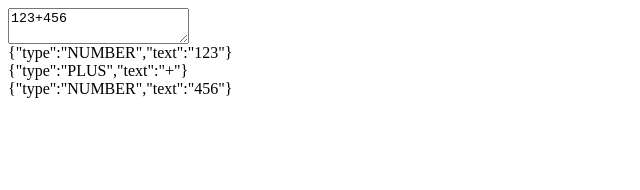
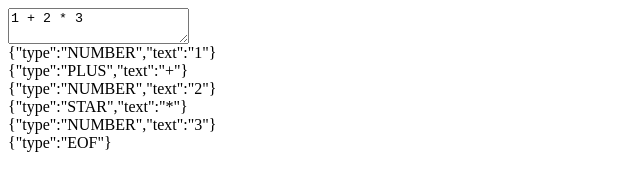
Before and after one commit to warmlyice/lang-tech, a plain HTML site: page index.html in a window 1280 px wide. Shown: the whole page, without its empty margins (0-640 px from the left). Drawn offline with Linux system fonts and the light colour scheme.

Commit message:
parser: prepare

```diff
--- a/index.html
+++ b/index.html
@@ -5,7 +5,7 @@
     <title></title>
   </head>
   <body>
-    <textarea id="code">123+456</textarea>
+    <textarea id="code">1 + 2 * 3</textarea>
     <div id="token"></div>
     <script src="./index.js" type="module"></script>
   </body>
--- a/index.js
+++ b/index.js
@@ -1,4 +1,5 @@
-import Lexer from './lex/Lexer.js'
+import Lexer from './js/lex/Lexer.js'
+import Parser from './js/parser/Parser.js'
 
 let el = document.querySelector('#code')
 let tokenEl = document.querySelector('#token')
@@ -10,6 +11,10 @@ function token () {
   let code = el.value
   let lexer = new Lexer(code)
   let tokens = lexer.getTokens()
+  console.table(tokens)
+  let parser = new Parser(tokens)
+  let ast = parser.getAST()
+  console.log(ast)
 
   tokenEl.innerHTML = tokens.map(item => JSON.stringify(item)).join('<br/>')
 }
--- a/lex/Lexer.js
+++ b/js/lex/Lexer.js
@@ -1,4 +1,5 @@
 import isDigital from './isDigital.js'
+import isWhitespace from './isWhitespace.js'
 import Token from './Token.js'
 import TokenType from './TokenType.js'
 
@@ -17,17 +18,31 @@ export default class Lexer {
     return this.tokens
   }
   generateTokens () {
+    this.skipWhitespace()
     let t = this.nextToken()
     while (t.type !== TokenType.EOF) {
       this.tokens.push(t)
+      this.skipWhitespace()
       t = this.nextToken()
+    }
+    this.tokens.push(t)
+  }
+  skipWhitespace () {
+    while (isWhitespace(this.ch)) {
+      this.start = this.start + 1
+      this.current = this.current + 1
+      this.ch = this.sourceText[this.current]
     }
   }
   nextToken () {
     let t
     switch (this.ch) {
-      case TokenType.EOF:
+      case undefined:
         t = new Token(TokenType.EOF)
+        break
+      case '*':
+        // TODO *=
+        t = new Token(TokenType.STAR, '*')
         break
       case '+':
         t = new Token(TokenType.PLUS, '+')
@@ -54,7 +69,7 @@ export default class Lexer {
   consume () {
     this.current = this.current + 1
     if (this.current > this.sourceText.length - 1) {
-      this.ch = TokenType.EOF
+      this.ch = undefined
       return this.ch
     }
     this.ch = this.sourceText[this.current]
--- a/lex/TokenType.js
+++ b/js/lex/TokenType.js
@@ -1,5 +1,6 @@
 const TokenType = {
   EOF:       'EOF',
+  STAR:      'STAR',
   PLUS:      'PLUS',
   NUMBER:    'NUMBER',
 }
--- a/lex/isDigital.js
+++ b/js/lex/isDigital.js
@@ -1,3 +1,3 @@
 export default function isDigital (ch) {
-  return ch >=0 && ch <= 9
+  return /[0-9]/.test(ch)
 }
--- /dev/null
+++ b/js/lex/isWhitespace.js
@@ -0,0 +1,3 @@
+export default function isWhitespace (ch) {
+  return ch === ' ' || ch === '\t'
+}
--- /dev/null
+++ b/js/parser/Parser.js
@@ -0,0 +1,13 @@
+class Parser {
+  constructor (tokens) {
+    this.tokens = tokens
+    this.ast = []
+  }
+  parse () {
+    while (true) {}
+  }
+  getAST () {
+    return 'ast'
+  }
+}
+export default Parser
```
Also changed, not shown: js/lex/Token.js (renamed from lex/Token.js).
